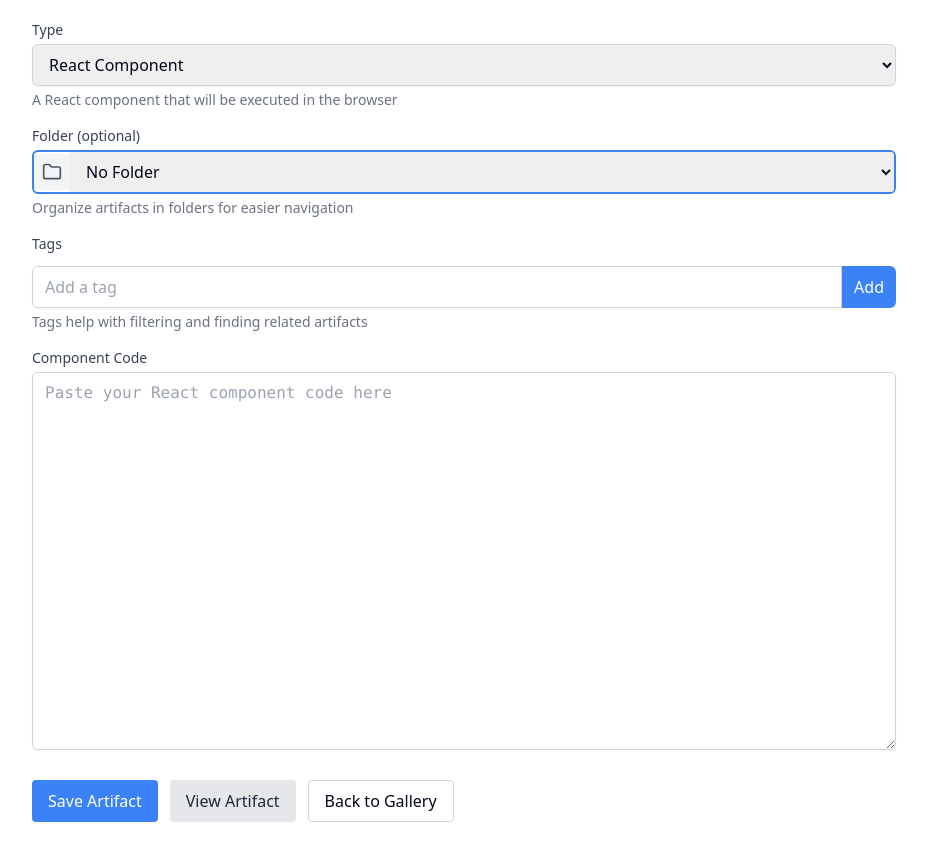
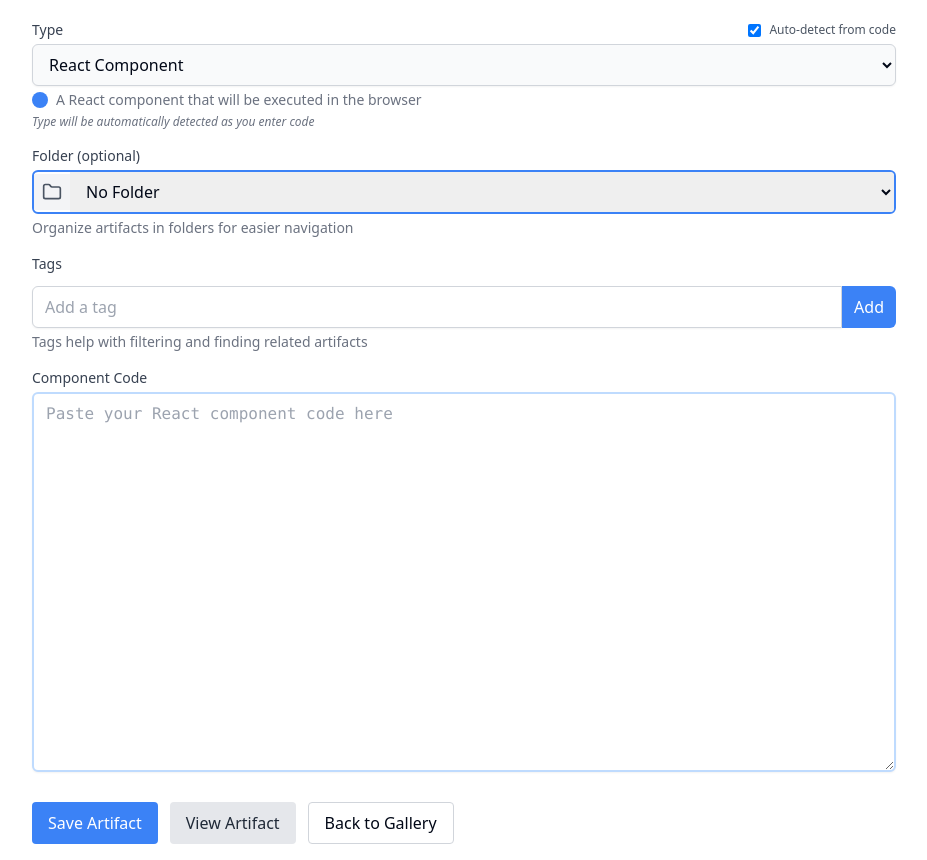
Before and after one commit to techczech/artifactsgallery, a React (Vite) app: page /edit/1 in a window 1280 px wide. Shown: the part 336-1196 px from the top of the page, without its empty margins (176-1103 px from the left). Before the commit the page ends 1174 px from the top, so only its background shows below. Built offline with nearby package versions, Linux system fonts and the light colour scheme.

Commit message:
Add automatic type detection based on code content

```diff
--- a/src/components/ArtifactEditor.tsx
+++ b/src/components/ArtifactEditor.tsx
@@ -20,6 +20,7 @@ export function ArtifactEditor() {
   const [isSubfolder, setIsSubfolder] = useState(false);
   const [parentFolder, setParentFolder] = useState('');
   const [code, setCode] = useState('');
+  const [autodetectType, setAutodetectType] = useState(true);
   const [loading, setLoading] = useState(id ? true : false);
   const [saving, setSaving] = useState(false);
   const [error, setError] = useState('');
@@ -114,6 +115,59 @@ export function ArtifactEditor() {
     }
   }, [folderMode, isSubfolder, parentFolder, newFolder]);
 
+  // Detect artifact type from code content
+  useEffect(() => {
+    if (!autodetectType || !code.trim()) return;
+
+    // Function to detect type based on code content
+    const detectType = (codeContent: string) => {
+      const trimmedCode = codeContent.trim();
+
+      // Check for SVG - looks for <svg or opening SVG tag
+      if (trimmedCode.includes('<svg') ||
+          trimmedCode.match(/<svg\s+[^>]*>/i)) {
+        return 'svg' as const;
+      }
+
+      // Check for Mermaid - common mermaid diagram types
+      const mermaidPatterns = [
+        /^graph\s+[A-Za-z0-9]/i,
+        /^flowchart\s+[A-Za-z0-9]/i,
+        /^sequenceDiagram/i,
+        /^classDiagram/i,
+        /^stateDiagram/i,
+        /^erDiagram/i,
+        /^journey/i,
+        /^gantt/i,
+        /^pie/i,
+        /^mindmap/i
+      ];
+
+      if (mermaidPatterns.some(pattern => pattern.test(trimmedCode))) {
+        return 'mermaid' as const;
+      }
+
+      // Default to React if no other type is detected
+      // Check for React-like syntax
+      if (trimmedCode.includes('import React') ||
+          trimmedCode.includes('function') ||
+          trimmedCode.includes('class') ||
+          trimmedCode.includes('return') ||
+          trimmedCode.includes('<div') ||
+          trimmedCode.includes('useState')) {
+        return 'react' as const;
+      }
+
+      // Don't change type if we can't confidently detect it
+      return null;
+    };
+
+    const detectedType = detectType(code);
+    if (detectedType && detectedType !== type) {
+      setType(detectedType);
+    }
+  }, [code, type, autodetectType]);
+
   const handleSave = async () => {
     if (!title.trim()) {
       setError('Title is required');
@@ -204,21 +258,52 @@ export function ArtifactEditor() {
         </div>
 
         <div>
-          <label className="block text-sm font-medium text-gray-700 mb-1">Type</label>
+          <div className="flex justify-between items-center mb-1">
+            <label className="text-sm font-medium text-gray-700">Type</label>
+            <div className="flex items-center">
+              <input
+                type="checkbox"
+                id="autodetect-type"
+                checked={autodetectType}
+                onChange={(e) => setAutodetectType(e.target.checked)}
+                className="mr-2"
+              />
+              <label htmlFor="autodetect-type" className="text-xs text-gray-600">
+                Auto-detect from code
+              </label>
+            </div>
+          </div>
+
           <select
             value={type}
             onChange={(e) => setType(e.target.value as 'react' | 'svg' | 'mermaid')}
-            className="w-full px-3 py-2 border border-gray-300 rounded-md shadow-sm focus:outline-none focus:ring-blue-500 focus:border-blue-500"
+            className={`w-full px-3 py-2 border border-gray-300 rounded-md shadow-sm focus:outline-none focus:ring-blue-500 focus:border-blue-500 ${
+              autodetectType ? 'bg-gray-50' : ''
+            }`}
           >
             <option value="react">React Component</option>
             <option value="svg">SVG Image</option>
             <option value="mermaid">Mermaid Diagram</option>
           </select>
-          <p className="mt-1 text-sm text-gray-500">
+
+          <div className="mt-1 flex items-start">
+            <div className={`h-4 w-4 mt-0.5 rounded-full ${
+              type === 'react' ? 'bg-blue-500' :
+              type === 'svg' ? 'bg-green-500' :
+              'bg-purple-500'
+            }`}></div>
+            <p className="ml-2 text-sm text-gray-500">
               {type === 'react' && 'A React component that will be executed in the browser'}
               {type === 'svg' && 'An SVG image defined with XML tags'}
               {type === 'mermaid' && 'A diagram created with Mermaid syntax'}
             </p>
+          </div>
+
+          {autodetectType && (
+            <p className="mt-1 text-xs text-gray-500 italic">
+              Type will be automatically detected as you enter code
+            </p>
+          )}
         </div>
 
         <div>
@@ -377,11 +462,18 @@ export function ArtifactEditor() {
             {type === 'svg' && 'SVG Code'}
             {type === 'mermaid' && 'Mermaid Syntax'}
           </label>
+          <div className="relative">
             <textarea
               value={code}
               onChange={(e) => setCode(e.target.value)}
               rows={15}
-            className="w-full px-3 py-2 border border-gray-300 rounded-md shadow-sm focus:outline-none focus:ring-blue-500 focus:border-blue-500 font-mono"
+              className={`w-full px-3 py-2 border-2 rounded-md shadow-sm focus:outline-none focus:ring-0 font-mono ${
+                type === 'react'
+                  ? 'border-blue-200 focus:border-blue-500'
+                  : type === 'svg'
+                    ? 'border-green-200 focus:border-green-500'
+                    : 'border-purple-200 focus:border-purple-500'
+              }`}
               placeholder={
                 type === 'react'
                   ? 'Paste your React component code here'
@@ -390,6 +482,20 @@ export function ArtifactEditor() {
                     : 'Paste your Mermaid diagram syntax here'
               }
             />
+            {autodetectType && code && (
+              <div className="absolute top-3 right-3">
+                <div className={`px-2 py-1 rounded text-xs text-white ${
+                  type === 'react' ? 'bg-blue-500' :
+                  type === 'svg' ? 'bg-green-500' :
+                  'bg-purple-500'
+                }`}>
+                  {type === 'react' && 'React'}
+                  {type === 'svg' && 'SVG'}
+                  {type === 'mermaid' && 'Mermaid'}
+                </div>
+              </div>
+            )}
+          </div>
         </div>
       </div>
 
```
Lines whose indentation alone changed are shown as unchanged.
